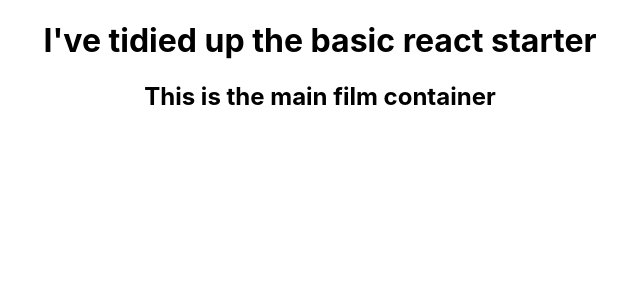
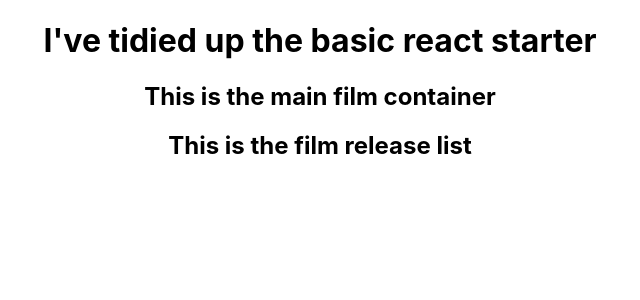
Before and after one commit to stevenmcf/film_releases_react, a React (Create React App) app: page / in a window 1280 px wide. Shown: the top 300 px of the page, without its empty margins (320-960 px from the left). Built offline with nearby package versions, Linux system fonts and the light colour scheme.

Commit message:
working app with Film Release component

```diff
--- /dev/null
+++ b/src/components/FilmReleases.js
@@ -0,0 +1,11 @@
+
+const FilmReleases = () => {
+
+return (
+
+    <h2>This is the film release list</h2>
+
+);
+};
+
+export default FilmReleases;
--- a/src/containers/FilmContainer.js
+++ b/src/containers/FilmContainer.js
@@ -1,12 +1,14 @@
 import { useState } from 'react';
+import FilmReleases from '../components/FilmReleases';
 
 const FilmContainer = () => {
 
 
     return (
-
+        <>
         <h2>This is the main film container</h2>
-
+        <FilmReleases />
+        </>
     );
 
 
```
Also changed, not shown: 1 other file (tests, documents, lock files or other folders).
